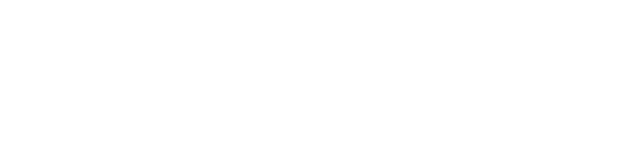
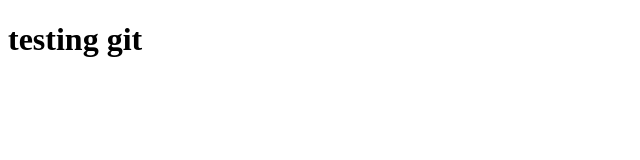
Before and after one commit to shakib633/ecommerce-influencer, a plain HTML site: page index.html in a window 1280 px wide. Shown: the whole page, without its empty margins (0-640 px from the left). Drawn offline with Linux system fonts and the light colour scheme.

Commit message:
commit test git

```diff
--- a/index.html
+++ b/index.html
@@ -7,6 +7,6 @@
     <title>Document</title>
 </head>
 <body>
-
+    <h1>testing git</h1>
 </body>
 </html>
```
